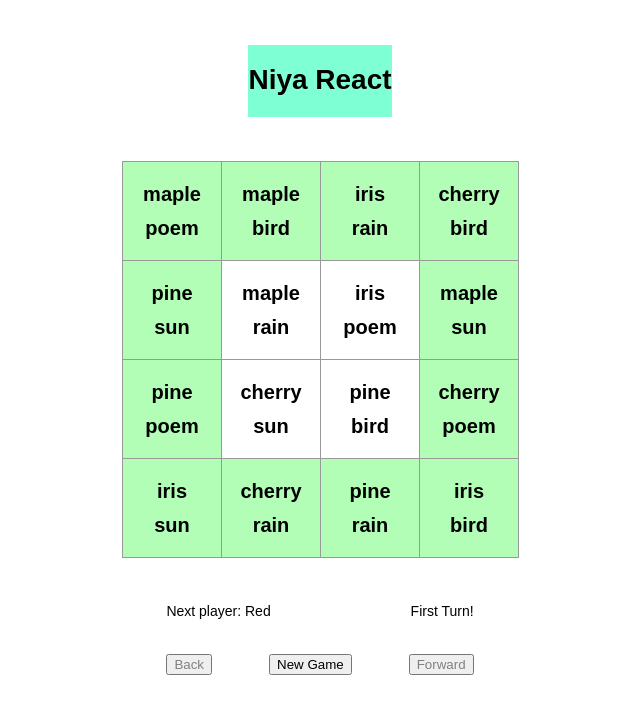
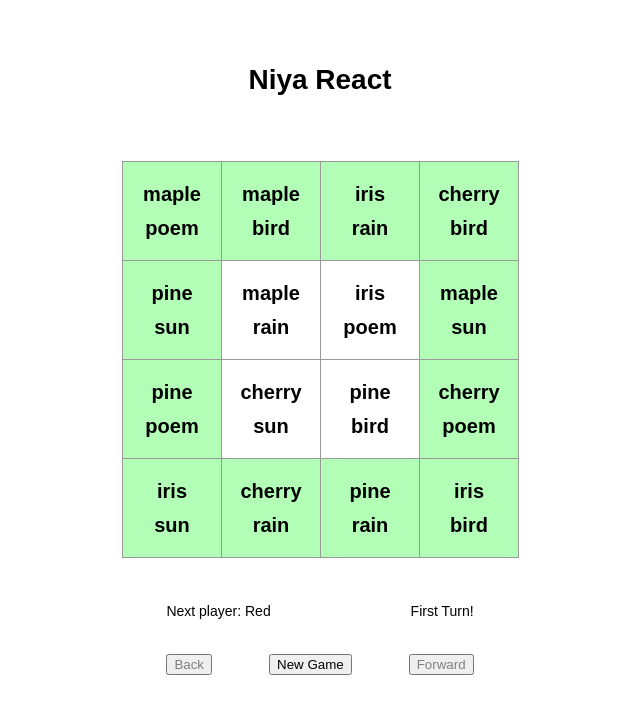
Before and after one commit to Lunatico9/niya-react, a React (Create React App) app: page / in a window 1280 px wide. Shown: the top 714 px of the page, without its empty margins (320-960 px from the left). Built offline with nearby package versions, Linux system fonts and the light colour scheme.

Commit message:
Revert "Delete old code and test autodeploy"
This reverts commit 5e1c5d82598b2b1404b788326471c03862b32ff6.

```diff
--- a/src/App.css
+++ b/src/App.css
@@ -150,7 +150,6 @@ body {
 
 .title {
   height: 10%;
-  background-color: aquamarine;
 }
 
 .disable {
```
Also changed, not shown: src/App.js (+43 -0 lines).
